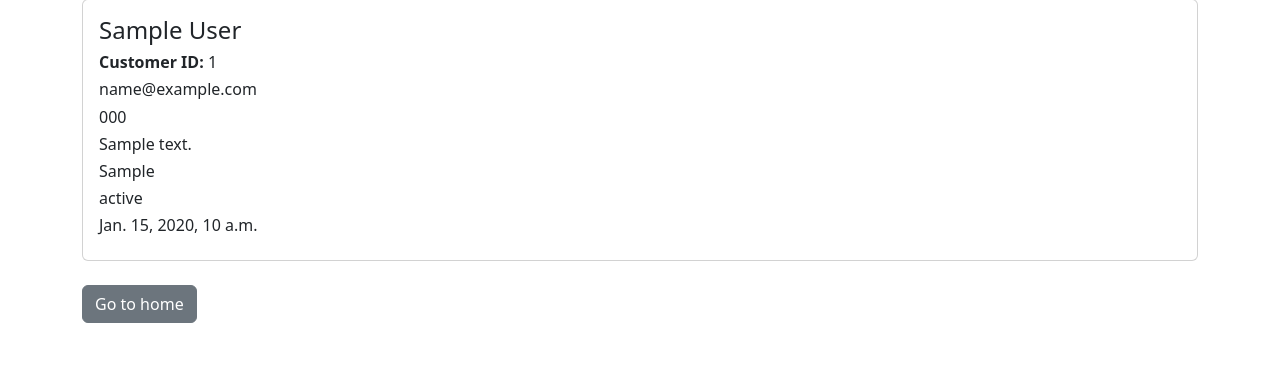
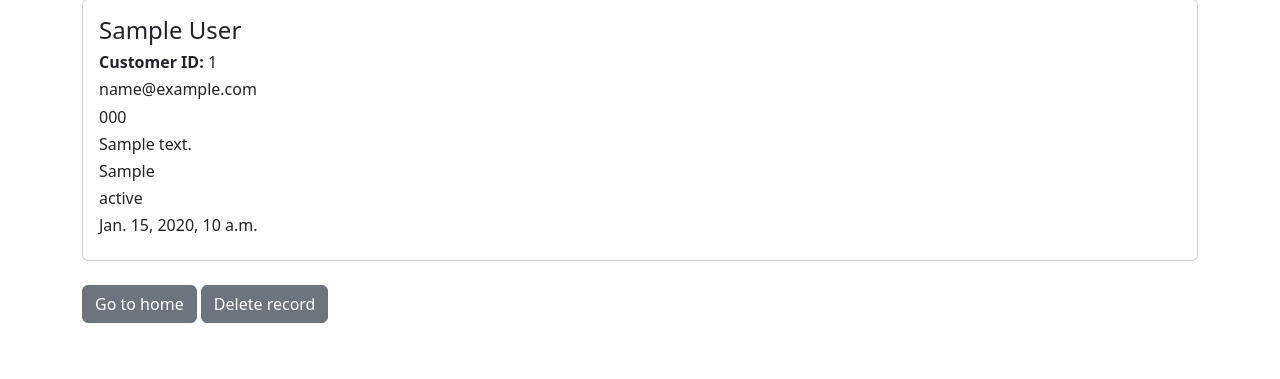
Before and after one commit to pahancha/crm-django, a Django app: page /record/1 in a window 1280 px wide. Shown: the part 103-482 px from the top of the page. Run offline with Django 5.2, Linux system fonts and the light colour scheme; a user stored in the database is signed in; tables that the repository leaves empty hold one stand-in row (values such as "Sample post").

Commit message:
func: customer record delete function.

```diff
--- a/application/templates/record.html
+++ b/application/templates/record.html
@@ -21,4 +21,6 @@
 
 <br/>
 <a href="{% url 'home' %}" class="btn btn-secondary"> Go to home </a>
+<a href="{% url 'delete_customer_record' customer_record.id %}" class="btn btn-secondary"> Delete record </a>
+
 {% endblock %}
--- a/application/urls.py
+++ b/application/urls.py
@@ -7,4 +7,5 @@ urlpatterns = [
     path('logout', views.logout_user, name='logout'),
     path('register/', views.register_user, name='register'),
     path('record/<int:pk>', views.customer_record, name='record'),
+    path('delete/<int:pk>', views.delete_customer_record, name='delete_customer_record'),
 ]
--- a/application/views.py
+++ b/application/views.py
@@ -60,3 +60,16 @@ def customer_record(request, pk):
       else:
             messages.success(request, "You must have the necessary authorization to access these records.")
             return redirect('home')
+
+
+def delete_customer_record(request, pk):
+      if request.user.is_authenticated:
+
+        delete = Record.objects.get(id=pk)
+        delete.delete()
+        messages.success(request, "Customer record deleted successfully.")
+        return redirect('home')
+
+      else:
+           messages.success(request, "You must have the necessary authorization to access these records.")
+           return redirect('home')
```
